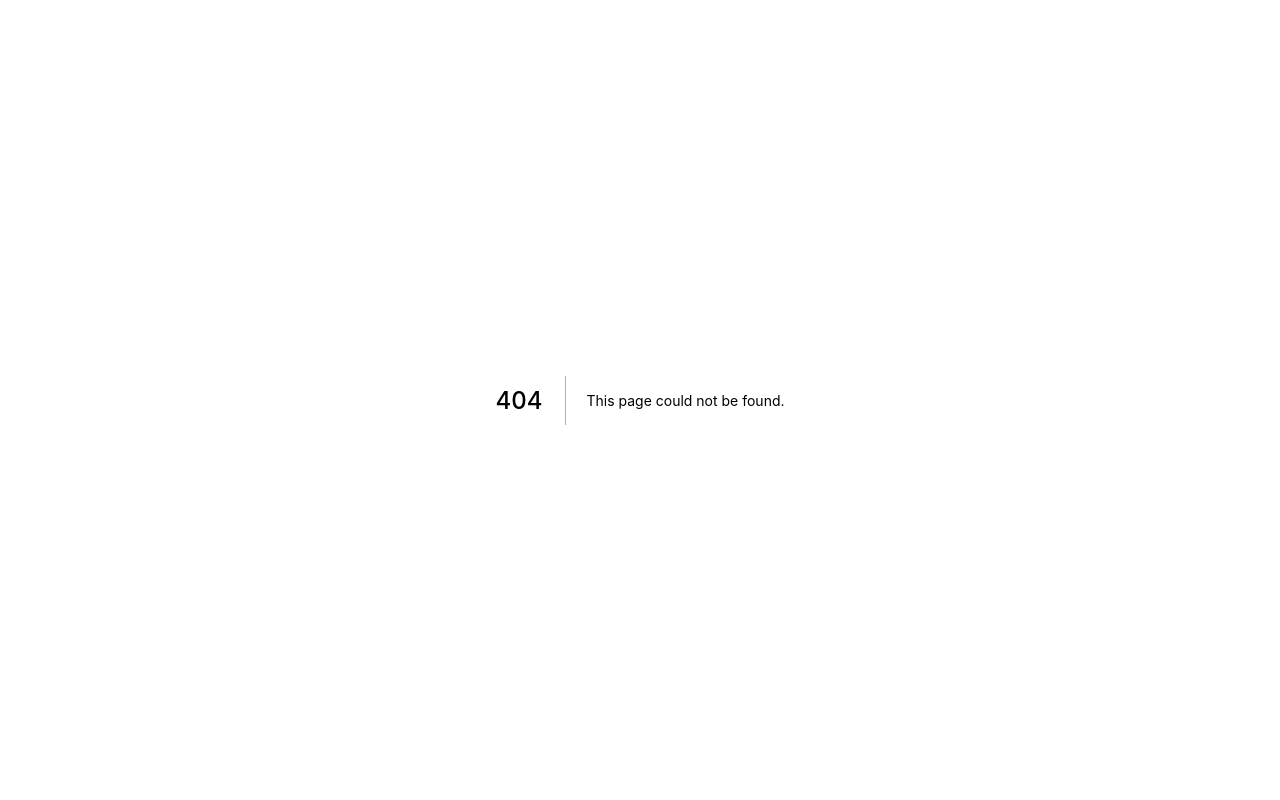
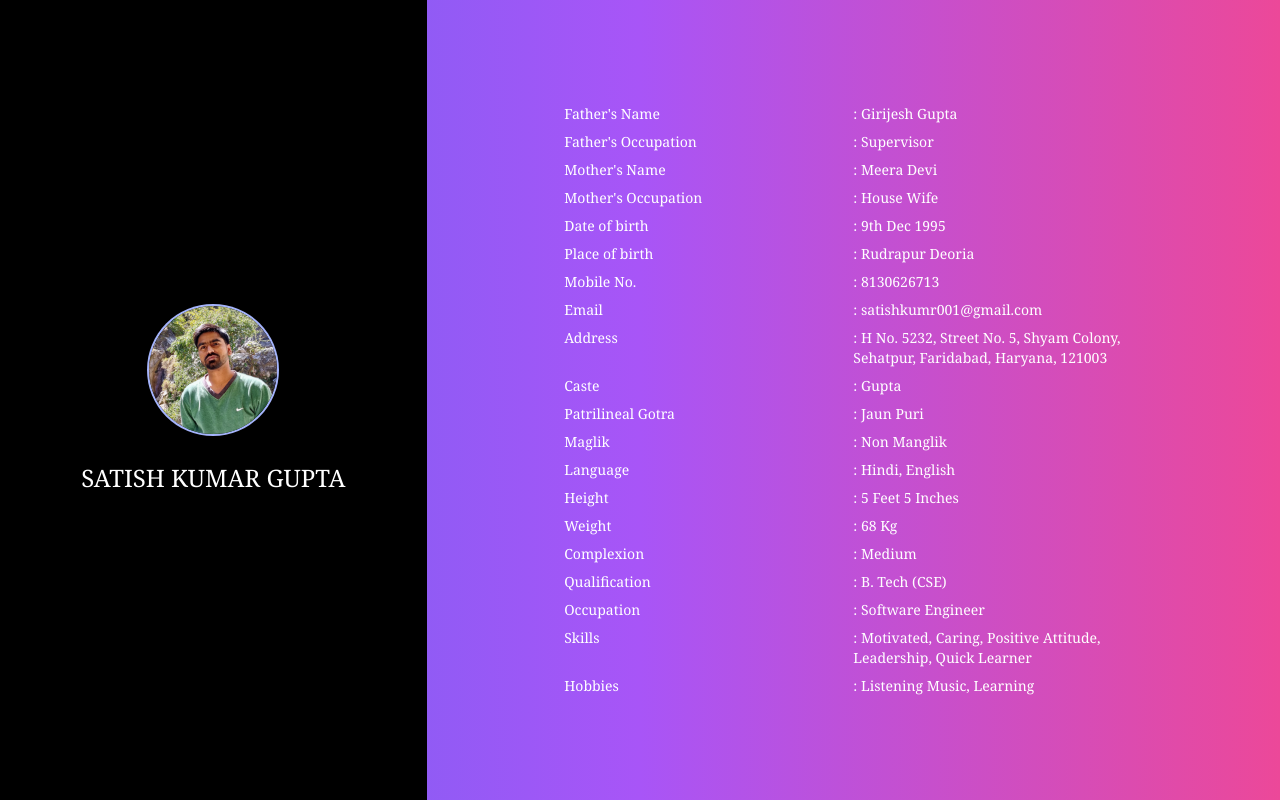
Before and after one commit to sudo-satish/satishgupta, a Next.js app: page /bio in a window 1280 px wide. Before the commit this address had no page. Built offline with nearby package versions, Linux system fonts and the light colour scheme.

Commit message:
Added bio page

```diff
--- /dev/null
+++ b/pages/bio.js
@@ -0,0 +1,112 @@
+const Field = ({fieldName, value}) =>
+  <div className="flex mx-2 p-1">
+    <div className="w-1/2">{fieldName}</div>
+    <div className="w-1/2">: {value}</div>
+  </div>
+
+
+const fields = [
+  // {
+  //   fieldName: 'Name',
+  //   value: 'Satish Kumar Gupta',
+  // },
+  {
+    fieldName: 'Father\'s Name',
+    value: 'Girijesh Gupta'
+  },
+  {
+    fieldName: 'Father\'s Occupation',
+    value: 'Supervisor'
+  },
+  {
+    fieldName: 'Mother\'s Name',
+    value: 'Meera Devi'
+  },
+  {
+    fieldName: 'Mother\'s Occupation',
+    value: 'House Wife'
+  },
+  {
+    fieldName: 'Date of birth',
+    value: '9th Dec 1995'
+  },
+  {
+    fieldName: 'Place of birth',
+    value: 'Rudrapur Deoria'
+  },
+  {
+    fieldName: 'Mobile No.',
+    value: '8130626713'
+  },
+  {
+    fieldName: 'Email',
+    value: 'satishkumr001@gmail.com'
+  },
+  {
+    fieldName: 'Address',
+    value: 'H No. 5232, Street No. 5, Shyam Colony, Sehatpur, Faridabad, Haryana, 121003'
+  },
+  {
+    fieldName: 'Caste',
+    value: 'Gupta'
+  },
+  {
+    fieldName: 'Patrilineal Gotra',
+    value: 'Jaun Puri'
+  },
+  {
+    fieldName: 'Maglik',
+    value: 'Non Manglik'
+  },
+  {
+    fieldName: 'Language',
+    value: 'Hindi, English'
+  },
+  {
+    fieldName: 'Height',
+    value: '5 Feet 5 Inches'
+  },
+  {
+    fieldName: 'Weight',
+    value: '68 Kg'
+  },
+  {
+    fieldName: 'Complexion',
+    value: 'Medium'
+  },
+  {
+    fieldName: 'Qualification',
+    value: 'B. Tech (CSE)'
+  },
+  {
+    fieldName: 'Occupation',
+    value: 'Software Engineer'
+  },
+  {
+    fieldName: 'Skills',
+    value: 'Motivated, Caring, Positive Attitude, Leadership, Quick Learner'
+  },
+  {
+    fieldName: 'Hobbies',
+    value: 'Listening Music, Learning'
+  },
+];
+
+const BioPage = () => {
+  return (
+    <div className="h-full sm:h-full bg-gradient-to-r from-indigo-500 via-purple-500 to-pink-500 text-white font-serif md:flex transition-all ease-in-out duration-600">
+      <div className="text-white bg-black text-center text-2xl sm:text-3xl md:text-2xl p-2 mb-3 md:mb-0 md:h-screen md:flex lg:w-1/3 flex-col transition-all ease-in-out duration-300 justify-center">
+        <img src="/img/profile-image-2.JPG" className="content-center  mx-auto transition-all ease-in-out duration-600 rounded-full ring-2 ring-indigo-300 mb-7 h-24 w-24 lg:h-32 lg:w-32" />
+        SATISH KUMAR GUPTA
+      </div>
+      {/* <div className="mt-1 bg-black text-xs text-black">_</div> */}
+      <div className="text-xs sm:text-sm md:m-auto transition-all ease-in-out duration-600">
+        {
+          fields.map(({fieldName, value}, index) => <Field {...{fieldName, value, key: index}} />)
+        }
+      </div>
+    </div>
+  );
+};
+
+export default BioPage;
--- a/tailwind.config.js
+++ b/tailwind.config.js
@@ -1,6 +1,5 @@
 module.exports = {
-  purge: ['./pages/**/*.{js,ts,jsx,tsx}', './components/**/*.{js,ts,jsx,tsx}'],
-  darkMode: false, // or 'media' or 'class'
+  content: ['./pages/**/*.{js,ts,jsx,tsx}', './components/**/*.{js,ts,jsx,tsx}'],
   theme: {
     extend: {
       backgroundImage: theme => ({
@@ -9,10 +8,5 @@ module.exports = {
       })
     },
   },
-  variants: {
-    extend: {
-      animation: ['motion-safe'],
-    }
-  },
   plugins: [],
 }
```
Also changed, not shown: package.json (+5 -5 lines), 2 other files (tests, documents, lock files or other folders).
